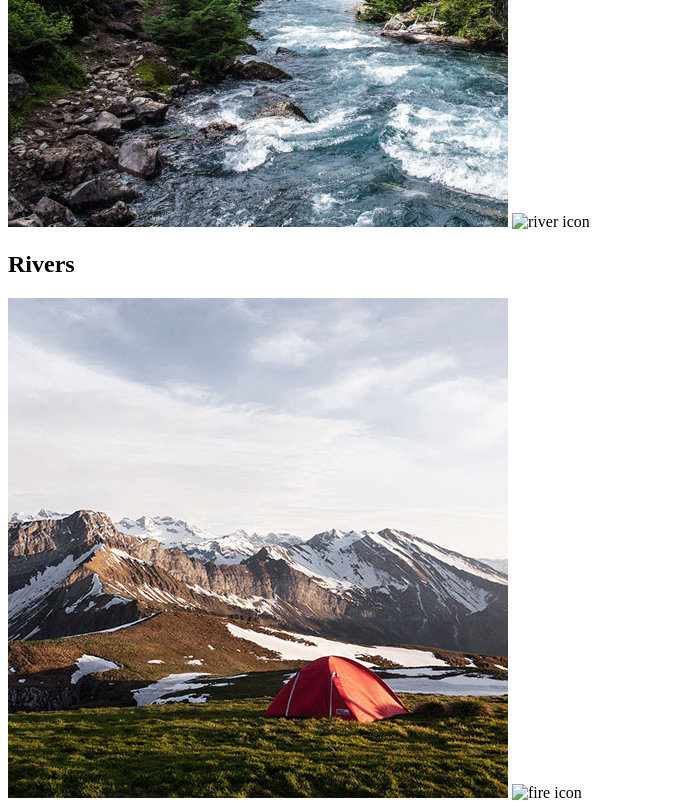
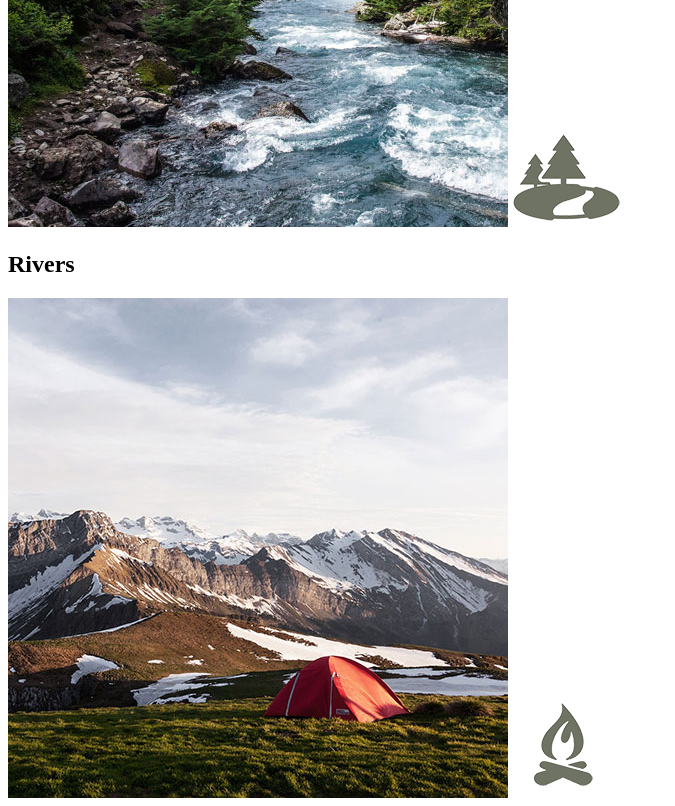
Before and after one commit to logansmith9454/wdd130, a plain HTML site: page wwr/index.html in a window 1280 px wide. Shown: the part 1400-2206 px from the top of the page, without its empty margins (0-675 px from the left). Drawn offline with Linux system fonts and the light colour scheme.

Commit message:
fixed images links

```diff
--- a/wwr/index.html
+++ b/wwr/index.html
@@ -32,12 +32,12 @@
     <main class="home-grid">
         <section class="rivers-card">
             <img class="card-img" src="images/rivers.jpg" alt="river in forest">
-            <img class="icon" src="images/river_icon.jpg" alt="river icon">
+            <img class="icon" src="images/river_icon.png" alt="river icon">
             <h2>Rivers</h2>
         </section>
         <section class="camping-card">
             <img class="card-img", src="images/camping.jpg" alt="tent in mountains">
-            <img class="icon" src="images/fire_icon.jpg" alt="fire icon">
+            <img class="icon" src="images/fire_icon.png" alt="fire icon">
             <h2>Camping</h2>
         </section>
         <section class="rapids-card">
```
